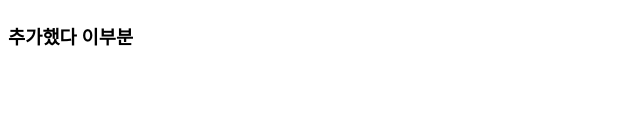
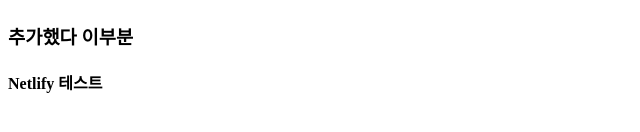
Before and after one commit to asaetil/first-noona-project, a plain HTML site: page index.html in a window 1280 px wide. Shown: the part 160-292 px from the top of the page, without its empty margins (0-640 px from the left). Drawn offline with Linux system fonts and the light colour scheme.

Commit message:
netlify test

```diff
--- a/index.html
+++ b/index.html
@@ -14,5 +14,8 @@
     <h3>
       추가했다 이부분
     </h3>
+    <h4>
+      Netlify 테스트
+    </h4>
   </body>
 </html>
```
